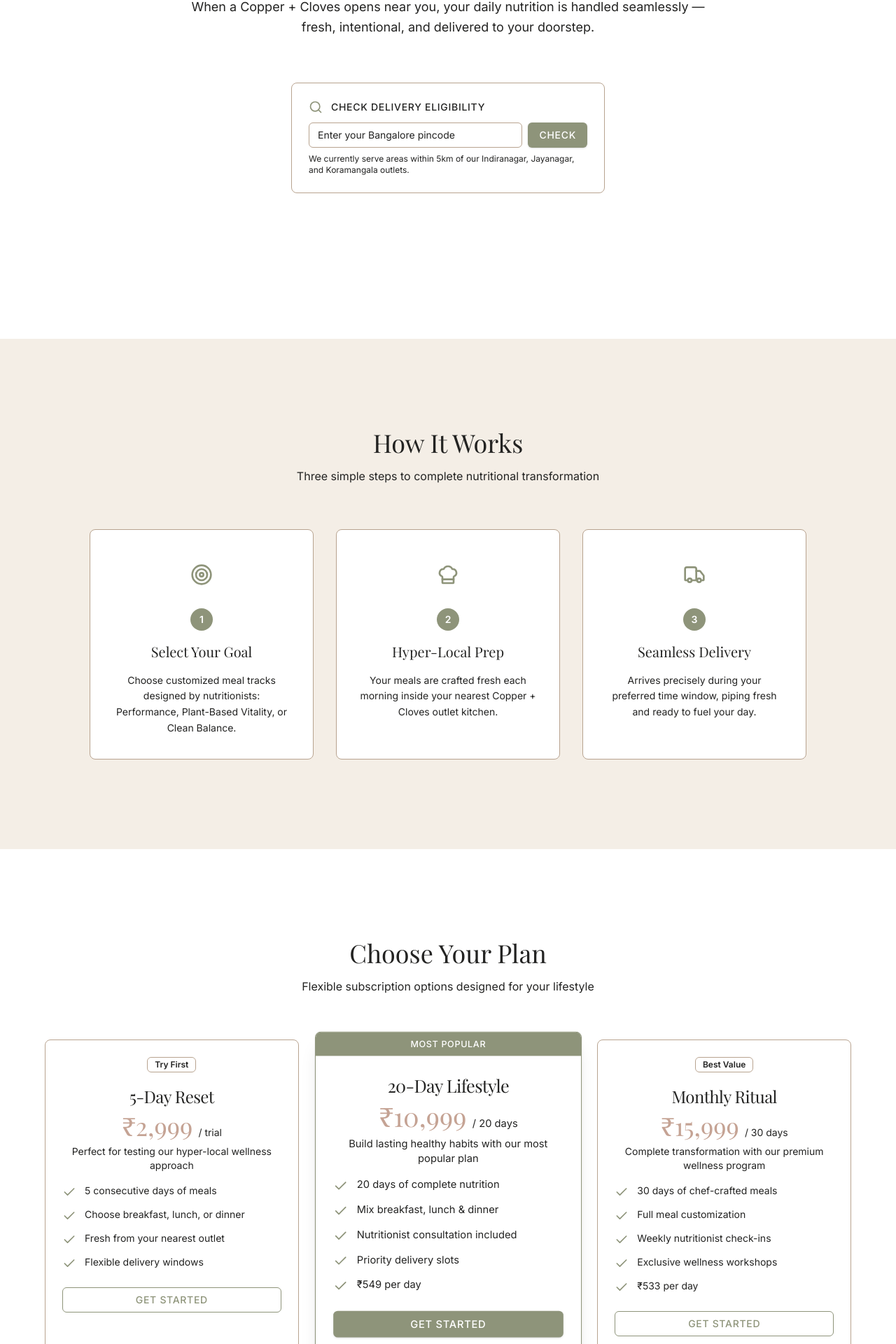
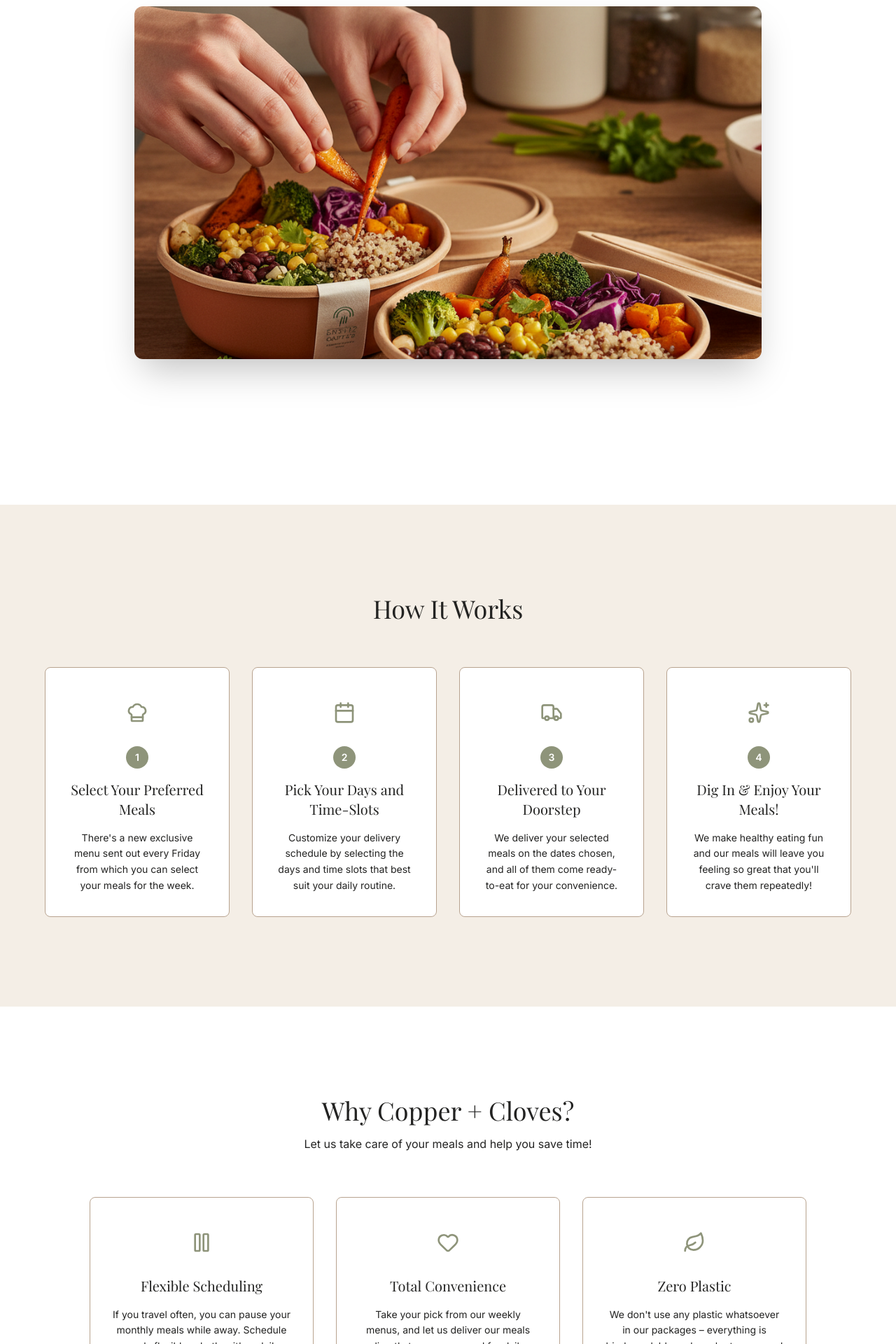
Before and after one commit to sarahVibeCoderAI/sg-ecf5e123-07c8-46f2-898f-2a564bd0e84d-1785751779, a Next.js app: page /subscription in a window 1280 px wide. Shown: the part 375-2295 px from the top of the page at 70% size. Built offline with nearby package versions, Linux system fonts and the light colour scheme; a web font is replaced by a local one.

Commit message:
feat(ui): update meal subscription page content

```diff
--- a/src/pages/subscription.tsx
+++ b/src/pages/subscription.tsx
@@ -2,125 +2,59 @@
 import { Navigation } from "@/components/Navigation";
 import { Footer } from "@/components/Footer";
 import { Button } from "@/components/ui/button";
-import { Card, CardContent, CardHeader, CardTitle } from "@/components/ui/card";
-import { Input } from "@/components/ui/input";
+import { Card, CardContent } from "@/components/ui/card";
 import { Badge } from "@/components/ui/badge";
 import Link from "next/link";
-import { Check, Leaf, TruckIcon, ChefHat, Heart, Target, Search } from "lucide-react";
+import { Check, Calendar, TruckIcon, ChefHat, Heart, Pause, Leaf, Sparkles } from "lucide-react";
 
 export default function Subscription() {
-  const plans = [
-    {
-      name: "5-Day Reset",
-      price: "₹2,999",
-      period: "trial",
-      description: "Perfect for testing our hyper-local wellness approach",
-      features: [
-        "5 consecutive days of meals",
-        "Choose breakfast, lunch, or dinner",
-        "Fresh from your nearest outlet",
-        "Flexible delivery windows",
-      ],
-      badge: "Try First",
-    },
-    {
-      name: "20-Day Lifestyle",
-      price: "₹10,999",
-      period: "20 days",
-      description: "Build lasting healthy habits with our most popular plan",
-      features: [
-        "20 days of complete nutrition",
-        "Mix breakfast, lunch & dinner",
-        "Nutritionist consultation included",
-        "Priority delivery slots",
-        "₹549 per day",
-      ],
-      badge: "Most Popular",
-      popular: true,
-    },
-    {
-      name: "Monthly Ritual",
-      price: "₹15,999",
-      period: "30 days",
-      description: "Complete transformation with our premium wellness program",
-      features: [
-        "30 days of chef-crafted meals",
-        "Full meal customization",
-        "Weekly nutritionist check-ins",
-        "Exclusive wellness workshops",
-        "₹533 per day",
-      ],
-      badge: "Best Value",
-    },
-  ];
-
   return (
     <>
       <SEO
         title="Meal Subscription | Copper + Cloves"
-        description="Complete, chef-crafted nutrition delivered daily. Hyper-local meal subscriptions from your nearest Copper + Cloves cafe."
+        description="We've got the right solution for you. Our meal subscription is designed to make healthy eating easy, convenient, and delicious."
       />
       <Navigation />
       <main>
         <section className="section-padding pt-16 md:pt-24 bg-white">
           <div className="container">
             <div className="max-w-3xl mx-auto text-center space-y-6 mb-16">
-              <Badge className="bg-sage/10 text-sage border-sage/20">
-                Hyper-Local Delivery
-              </Badge>
               <h1 className="font-display text-4xl sm:text-5xl lg:text-6xl font-light">
-                Complete, Chef-Crafted Nutrition. Delivered Daily.
+                Meal Subscription
               </h1>
               <p className="text-lg text-foreground/70 leading-relaxed">
-                When a Copper + Cloves opens near you, your daily nutrition is handled seamlessly — fresh, intentional, and delivered to your doorstep.
+                We've got the right solution for you. Our meal subscription is designed to make healthy eating easy, convenient, and delicious.
               </p>
             </div>
 
-            <div className="max-w-md mx-auto mb-20">
-              <Card className="border-mushroom/30 bg-card">
-                <CardContent className="p-6">
-                  <div className="flex items-center space-x-3 mb-3">
-                    <Search className="h-5 w-5 text-sage" />
-                    <p className="font-medium text-sm uppercase tracking-wide">Check Delivery Eligibility</p>
-                  </div>
-                  <div className="flex gap-2">
-                    <Input
-                      type="text"
-                      placeholder="Enter your Bangalore pincode"
-                      className="flex-1"
+            <div className="aspect-[16/9] max-w-4xl mx-auto overflow-hidden rounded-xl shadow-2xl mb-20">
+              <img
+                src="/generated/meal-prep-bowls.png"
+                alt="Fresh meal subscription bowls"
+                className="object-cover w-full h-full"
               />
-                    <Button className="bg-sage text-white hover:bg-sage/90">Check</Button>
-                  </div>
-                  <p className="text-xs text-foreground/60 mt-2">
-                    We currently serve areas within 5km of our Indiranagar, Jayanagar, and Koramangala outlets.
-                  </p>
-                </CardContent>
-              </Card>
             </div>
           </div>
         </section>
 
         <section className="section-padding">
           <div className="container">
-            <h2 className="font-display text-3xl sm:text-4xl font-light text-center mb-4">
+            <h2 className="font-display text-3xl sm:text-4xl font-light text-center mb-16">
               How It Works
             </h2>
-            <p className="text-center text-foreground/70 mb-16 max-w-2xl mx-auto">
-              Three simple steps to complete nutritional transformation
-            </p>
 
-            <div className="grid gap-8 md:grid-cols-3 max-w-5xl mx-auto">
+            <div className="grid gap-8 md:grid-cols-2 lg:grid-cols-4 max-w-6xl mx-auto">
               <Card className="border-mushroom/30 bg-white text-center hover:shadow-lg transition-shadow">
                 <CardContent className="p-8 space-y-4">
                   <div className="flex items-center justify-center w-16 h-16 rounded-full bg-sage/10 mx-auto">
-                    <Target className="h-8 w-8 text-sage" />
+                    <ChefHat className="h-8 w-8 text-sage" />
                   </div>
                   <div className="w-8 h-8 rounded-full bg-sage text-white flex items-center justify-center mx-auto font-bold text-sm">
                     1
                   </div>
-                  <h3 className="font-display text-xl font-light">Select Your Goal</h3>
+                  <h3 className="font-display text-xl font-light">Select Your Preferred Meals</h3>
                   <p className="text-sm text-foreground/70 leading-relaxed">
-                    Choose customized meal tracks designed by nutritionists: Performance, Plant-Based Vitality, or Clean Balance.
+                    There's a new exclusive menu sent out every Friday from which you can select your meals for the week.
                   </p>
                 </CardContent>
               </Card>
@@ -128,14 +62,14 @@
               <Card className="border-mushroom/30 bg-white text-center hover:shadow-lg transition-shadow">
                 <CardContent className="p-8 space-y-4">
                   <div className="flex items-center justify-center w-16 h-16 rounded-full bg-sage/10 mx-auto">
-                    <ChefHat className="h-8 w-8 text-sage" />
+                    <Calendar className="h-8 w-8 text-sage" />
                   </div>
                   <div className="w-8 h-8 rounded-full bg-sage text-white flex items-center justify-center mx-auto font-bold text-sm">
                     2
                   </div>
-                  <h3 className="font-display text-xl font-light">Hyper-Local Prep</h3>
+                  <h3 className="font-display text-xl font-light">Pick Your Days and Time-Slots</h3>
                   <p className="text-sm text-foreground/70 leading-relaxed">
-                    Your meals are crafted fresh each morning inside your nearest Copper + Cloves outlet kitchen.
+                    Customize your delivery schedule by selecting the days and time slots that best suit your daily routine.
                   </p>
                 </CardContent>
               </Card>
@@ -148,9 +82,24 @@
                   <div className="w-8 h-8 rounded-full bg-sage text-white flex items-center justify-center mx-auto font-bold text-sm">
                     3
                   </div>
-                  <h3 className="font-display text-xl font-light">Seamless Delivery</h3>
+                  <h3 className="font-display text-xl font-light">Delivered to Your Doorstep</h3>
                   <p className="text-sm text-foreground/70 leading-relaxed">
-                    Arrives precisely during your preferred time window, piping fresh and ready to fuel your day.
+                    We deliver your selected meals on the dates chosen, and all of them come ready-to-eat for your convenience.
+                  </p>
+                </CardContent>
+              </Card>
+
+              <Card className="border-mushroom/30 bg-white text-center hover:shadow-lg transition-shadow">
+                <CardContent className="p-8 space-y-4">
+                  <div className="flex items-center justify-center w-16 h-16 rounded-full bg-sage/10 mx-auto">
+                    <Sparkles className="h-8 w-8 text-sage" />
+                  </div>
+                  <div className="w-8 h-8 rounded-full bg-sage text-white flex items-center justify-center mx-auto font-bold text-sm">
+                    4
+                  </div>
+                  <h3 className="font-display text-xl font-light">Dig In & Enjoy Your Meals!</h3>
+                  <p className="text-sm text-foreground/70 leading-relaxed">
+                    We make healthy eating fun and our meals will leave you feeling so great that you'll crave them repeatedly!
                   </p>
                 </CardContent>
               </Card>
@@ -161,76 +110,93 @@
         <section className="section-padding bg-white">
           <div className="container">
             <h2 className="font-display text-3xl sm:text-4xl font-light text-center mb-4">
-              Choose Your Plan
+              Why Copper + Cloves?
             </h2>
             <p className="text-center text-foreground/70 mb-16 max-w-2xl mx-auto">
-              Flexible subscription options designed for your lifestyle
+              Let us take care of your meals and help you save time!
             </p>
 
-            <div className="grid gap-8 lg:grid-cols-3 max-w-6xl mx-auto">
-              {plans.map((plan, i) => (
-                <Card
-                  key={i}
-                  className={`overflow-hidden ${
-                    plan.popular
-                      ? "border-sage shadow-xl scale-105 bg-white"
-                      : "border-mushroom/30 bg-white hover:shadow-lg"
-                  } transition-all`}
-                >
-                  {plan.popular && (
-                    <div className="bg-sage text-white text-center py-2 text-xs font-medium uppercase tracking-wide">
-                      {plan.badge}
+            <div className="grid gap-8 md:grid-cols-3 max-w-5xl mx-auto">
+              <Card className="border-mushroom/30 bg-card hover:shadow-lg transition-shadow">
+                <CardContent className="p-8 space-y-4 text-center">
+                  <div className="flex items-center justify-center w-16 h-16 rounded-full bg-sage/10 mx-auto">
+                    <Pause className="h-8 w-8 text-sage" />
                   </div>
-                  )}
-                  <CardHeader className="text-center pb-4">
-                    {!plan.popular && (
-                      <Badge variant="outline" className="w-fit mx-auto mb-3 border-mushroom/40 text-foreground/70">
-                        {plan.badge}
+                  <h3 className="font-display text-xl font-light">Flexible Scheduling</h3>
+                  <p className="text-sm text-foreground/70 leading-relaxed">
+                    If you travel often, you can pause your monthly meals while away. Schedule meals flexibly, whether it's a daily lunch on weekdays or three meals a day for a month.
+                  </p>
+                </CardContent>
+              </Card>
+
+              <Card className="border-mushroom/30 bg-card hover:shadow-lg transition-shadow">
+                <CardContent className="p-8 space-y-4 text-center">
+                  <div className="flex items-center justify-center w-16 h-16 rounded-full bg-sage/10 mx-auto">
+                    <Heart className="h-8 w-8 text-sage" />
+                  </div>
+                  <h3 className="font-display text-xl font-light">Total Convenience</h3>
+                  <p className="text-sm text-foreground/70 leading-relaxed">
+                    Take your pick from our weekly menus, and let us deliver our meals directly to you - no need for daily planning and arranging delivery!
+                  </p>
+                </CardContent>
+              </Card>
+
+              <Card className="border-mushroom/30 bg-card hover:shadow-lg transition-shadow">
+                <CardContent className="p-8 space-y-4 text-center">
+                  <div className="flex items-center justify-center w-16 h-16 rounded-full bg-sage/10 mx-auto">
+                    <Leaf className="h-8 w-8 text-sage" />
+                  </div>
+                  <h3 className="font-display text-xl font-light">Zero Plastic</h3>
+                  <p className="text-sm text-foreground/70 leading-relaxed">
+                    We don't use any plastic whatsoever in our packages – everything is biodegradable and can be torn up and composted.
+                  </p>
+                </CardContent>
+              </Card>
+            </div>
+          </div>
+        </section>
+
+        <section className="section-padding">
+          <div className="container">
+            <Card className="max-w-3xl mx-auto border-mushroom/30 bg-white overflow-hidden">
+              <div className="grid md:grid-cols-2">
+                <div className="aspect-square md:aspect-auto overflow-hidden">
+                  <img
+                    src="/generated/meal-prep-bowls.png"
+                    alt="Trial pack meals"
+                    className="object-cover w-full h-full"
+                  />
+                </div>
+                <CardContent className="p-8 lg:p-10 flex flex-col justify-center space-y-6">
+                  <Badge className="w-fit bg-sage/10 text-sage border-sage/20">
+                    Try Before You Commit
                   </Badge>
-                    )}
-                    <CardTitle className="font-display text-2xl font-light">
-                      {plan.name}
-                    </CardTitle>
-                    <div className="mt-4">
-                      <span className="text-4xl font-display font-light text-copper">
-                        {plan.price}
-                      </span>
-                      <span className="text-foreground/60 text-sm ml-2">/ {plan.period}</span>
-                    </div>
-                    <p className="text-sm text-foreground/60 mt-2">{plan.description}</p>
-                  </CardHeader>
-                  <CardContent className="space-y-6">
-                    <ul className="space-y-3">
-                      {plan.features.map((feature, j) => (
-                        <li key={j} className="flex items-start text-sm">
-                          <Check className="h-5 w-5 text-sage mr-3 flex-shrink-0 mt-0.5" />
-                          <span className="text-foreground/80">{feature}</span>
-                        </li>
-                      ))}
-                    </ul>
-                    <Button
-                      className={`w-full ${
-                        plan.popular
-                          ? "bg-sage text-white hover:bg-sage/90"
-                          : "border-sage text-sage hover:bg-sage hover:text-white"
-                      }`}
-                      variant={plan.popular ? "default" : "outline"}
-                    >
-                      Get Started
+                  <h3 className="font-display text-3xl font-light">
+                    Still uncertain? Sign up for our trial pack!!
+                  </h3>
+                  <p className="text-foreground/70 leading-relaxed">
+                    Experience our chef-crafted meals with a 5-day trial. Perfect for testing how our subscription fits into your lifestyle.
+                  </p>
+                  <Button className="bg-sage text-white hover:bg-sage/90 w-fit">
+                    Get Trial Pack
                   </Button>
                 </CardContent>
+              </div>
             </Card>
-              ))}
           </div>
+        </section>
 
-            <div className="mt-16 text-center">
-              <p className="text-foreground/60 mb-4">
-                Need a custom plan or have dietary restrictions?
+        <section className="section-padding bg-white">
+          <div className="container text-center">
+            <h2 className="font-display text-3xl sm:text-4xl font-light mb-6">
+              Do You Have Questions?
+            </h2>
+            <p className="text-foreground/70 mb-8">
+              We've answered them here
             </p>
-              <Button asChild variant="outline" className="border-kale text-kale hover:bg-kale hover:text-white">
-                <Link href="/contact">Contact Our Nutrition Team</Link>
+            <Button asChild className="bg-sage text-white hover:bg-sage/90">
+              <Link href="/contact">Contact Us</Link>
             </Button>
-            </div>
           </div>
         </section>
       </main>
```
Lines whose indentation alone changed are shown as unchanged.
